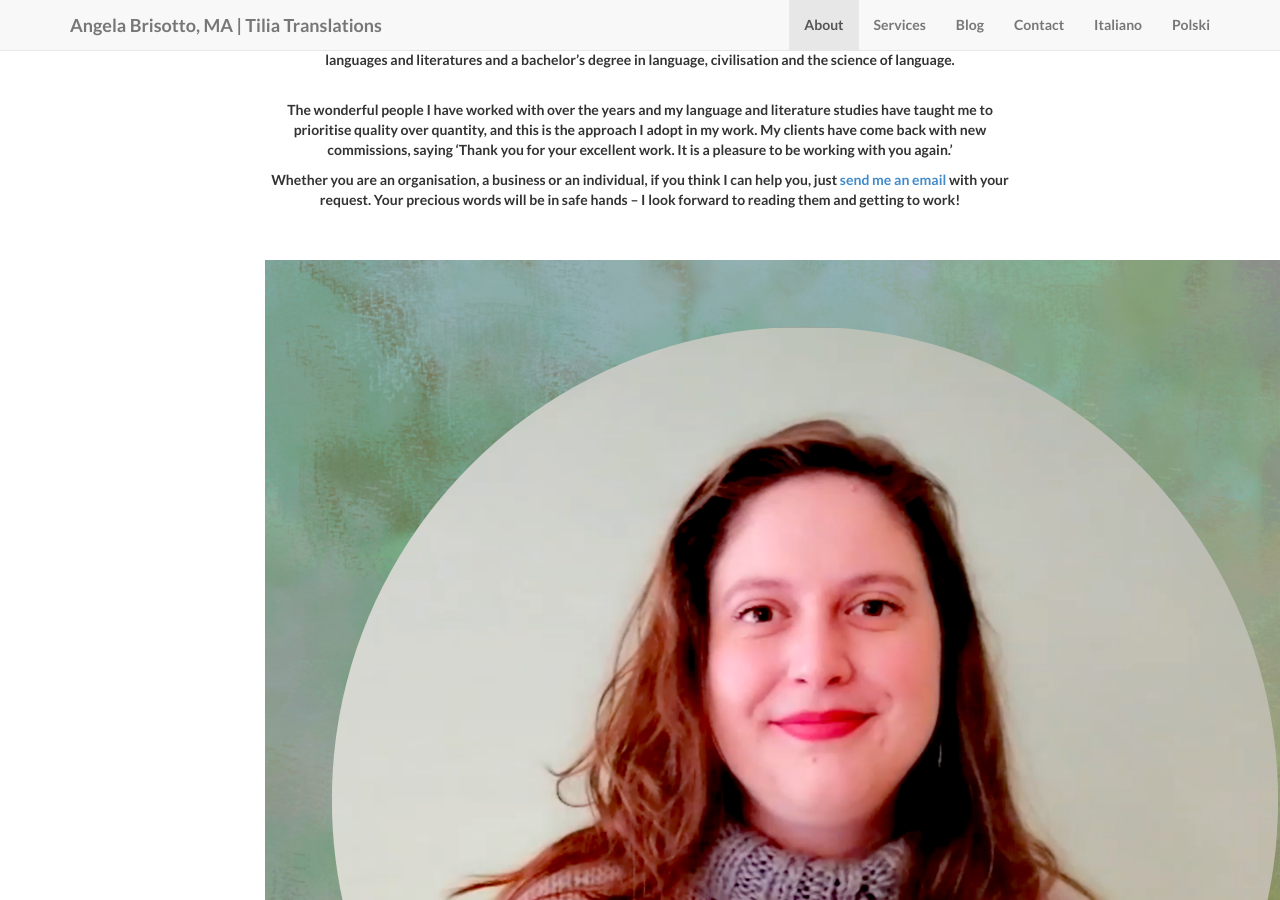
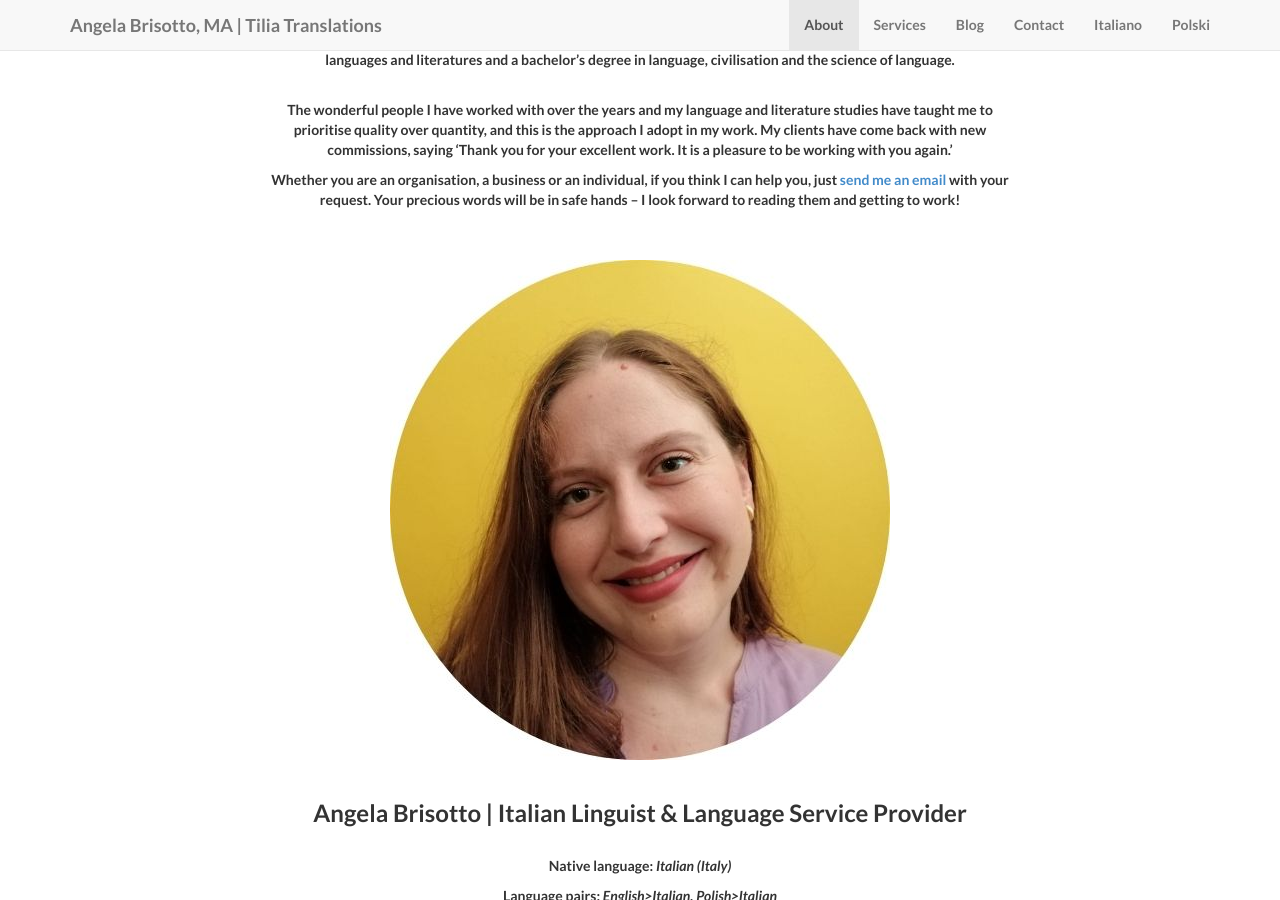
Before and after one commit to angelatiliatranslations/englishversion, a Jekyll site: the page built from index.html, in a window 1280 px wide and 900 px high, scrolled down 1493 px. Built offline with Jekyll 4.4.1, drawn with Linux system fonts in a browser that asks for light colours; nearby versions of some CDN libraries; library files that are not in the unit come from our copies.

Commit message:
Update about.html

```diff
--- a/_includes/about.html
+++ b/_includes/about.html
@@ -46,7 +46,7 @@ Whether you are an organisation, a business or an individual, if you think I can
 
                 <br/>
                 <div align='center'>
-                    <img src="./img/profilo.png" alt="Angela">
+                    <img src="./img/about me.jpg" alt="Angela">
                 </div>
                 <br>
 
```
